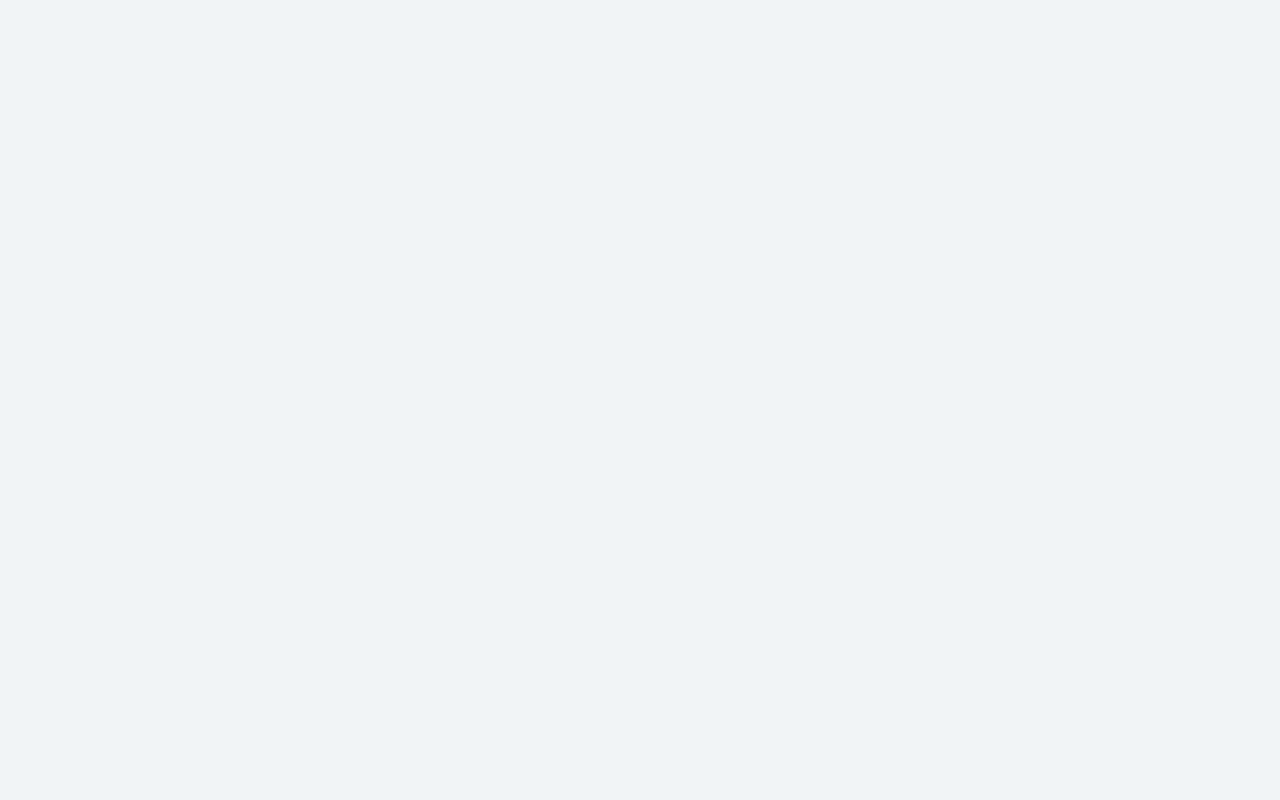
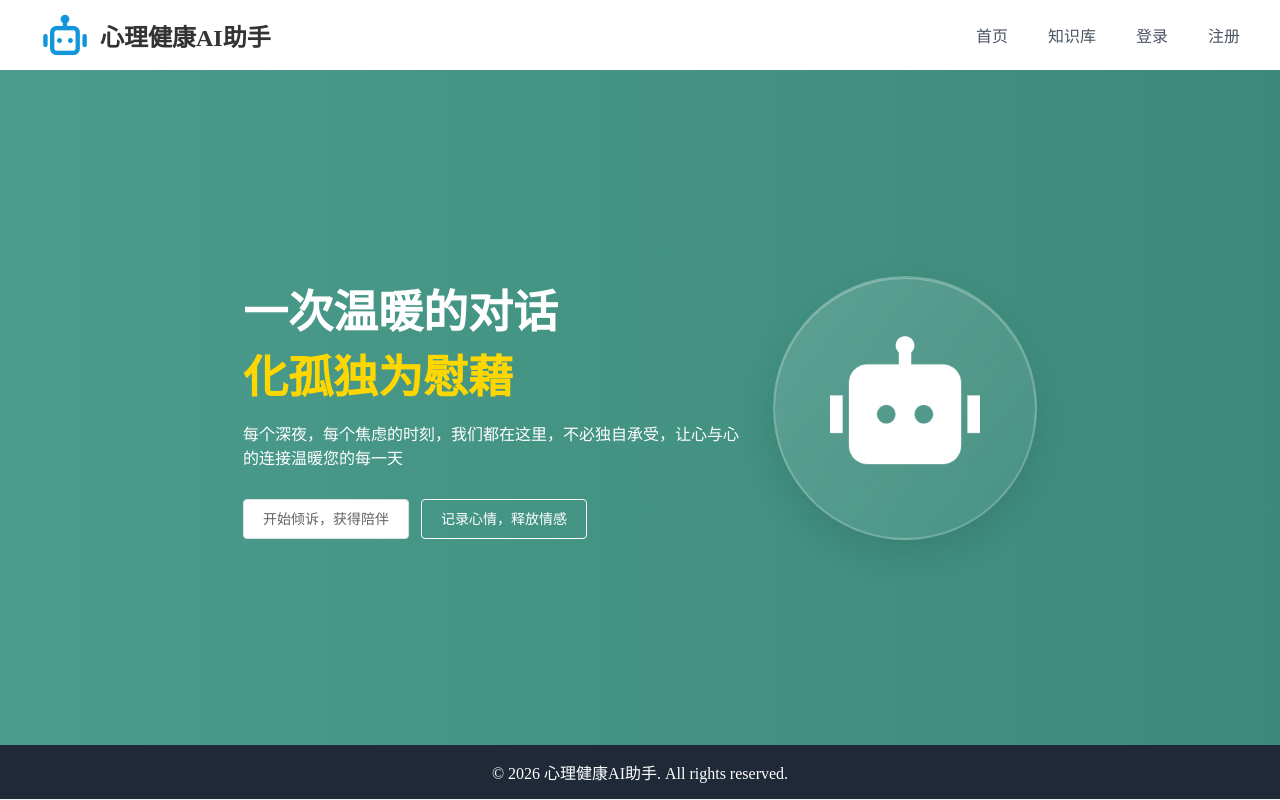
Before and after one commit to llkkyou/ai-vue, a Vue app: page / in a window 1280 px wide. Before the commit this address had no page. Built offline with nearby package versions, Linux system fonts and the light colour scheme.

Commit message:
官网首页静态页面完成

```diff
--- a/src/api/admin.js
+++ b/src/api/admin.js
@@ -65,3 +65,7 @@ export function deleteEmotional(id) {
 export function getAnalyticsOverview() {
   return service.get('/data-analytics/overview')
 }
+
+export function logout() {
+  return service.post('/user/logout')
+}
--- /dev/null
+++ b/src/components/FrontendLayout.vue
@@ -0,0 +1,105 @@
+<template>
+  <div class="frontend-layout">
+    <div class="navbar-container">
+      <div class="brand-section">
+        <el-image style="width: 50px; height: 50px;" :src="iconUrl" alt="品牌logo" class="brand-logo" />
+        <h1 class="brand-name">心理健康AI助手</h1>
+      </div>
+      <div class="nav-section">
+        <router-link to="/" class="nav-link">首页</router-link>
+        <router-link to="/consultation" class="nav-link" v-if="isLoggedIn">AI咨询</router-link>
+        <router-link to="/emotion-diary" class="nav-link" v-if="isLoggedIn">情绪日记</router-link>
+        <router-link to="/knowledges" class="nav-link">知识库</router-link>
+        <el-button v-if="isLoggedIn" @click="handleLogout" class="logout-btn">退出登录</el-button>
+        <template v-else>
+          <router-link to="/auth/login" class="nav-link">登录</router-link>
+          <router-link to="/auth/register" type="primary" class="nav-link">注册</router-link>
+        </template>
+      </div>
+    </div>
+    <div class="main-container">
+      <router-view></router-view>
+    </div>
+    <div class="footer-container">
+      <div class="footer-bottom">
+        <p>&copy; 2026 心理健康AI助手. All rights reserved.</p>
+      </div>
+    </div>
+  </div>
+</template>
+
+<script setup name="FrontendLayout">
+import { logout } from '@/api/admin'
+import { useRouter } from 'vue-router'
+import { ref, onMounted } from 'vue'
+import { ElMessageBox } from 'element-plus'
+
+const iconUrl = new URL('@/assets/images/机器人.png', import.meta.url).href
+
+const isLoggedIn = ref(false)
+
+onMounted(() => {
+  isLoggedIn.value = localStorage.getItem('token') !== null
+})
+
+</script>
+
+
+
+<style lang="scss" scoped>
+.frontend-layout {
+  background-color: #fff;
+
+  .navbar-container {
+    max-width: 1200px;
+    height: 100%;
+    margin: 0 auto;
+    padding: 10px;
+    display: flex;
+    align-items: center;
+    justify-content: space-between;
+
+    .brand-section {
+      display: flex;
+      align-items: center;
+
+      .brand-name {
+        margin-left: 10px;
+        font-size: 24px;
+        font-weight: 600;
+        color: #333;
+      }
+    }
+
+    .nav-section {
+      display: flex;
+      align-items: center;
+      gap: 40px;
+
+      .nav-link {
+        color: #4b5563;
+        font-size: 16px;
+        font-weight: 500;
+
+        &:hover {
+          color: #4A90E2;
+        }
+      }
+    }
+  }
+
+  .footer-container {
+    background: #1f2937;
+    color: white;
+    padding: 15px 0;
+    margin-top: auto;
+
+    .footer-bottom {
+      max-width: 1200px;
+      margin: 0 auto;
+      padding: 0 10px;
+      text-align: center;
+    }
+  }
+}
+</style>
--- a/src/components/Navbar.vue
+++ b/src/components/Navbar.vue
@@ -6,7 +6,7 @@
           <Expand />
         </el-icon>
       </el-button>
-      <p class="page-title">导航栏</p>
+      <p class="page-title">{{ route.meta.title }}</p>
     </div>
     <div class="flex-box">
       <el-dropdown @command="handleCommand">
@@ -29,11 +29,33 @@
 
 <script setup name="Navbar">
 import { useAdminStore } from '@/stores/admin'
+import { useRoute, useRouter } from 'vue-router'
+import { ElMessageBox } from 'element-plus'
+import { logout } from '@/api/admin'
+
+const router = useRouter()
+const route = useRoute()
+
 const handleCommand = (command) => {
   // console.log(command)
   if (command === 'logout') {
     // 退出登录逻辑
     console.log('退出登录')
+
+    ElMessageBox.confirm('确定退出登录吗？', '提示', {
+      confirmButtonText: '确定',
+      cancelButtonText: '取消',
+      type: 'warning'
+    }).then(() => {
+      // 调用退出登录接口
+      logout().then(() => {
+        // 清除缓存
+        localStorage.removeItem('token')
+        localStorage.removeItem('userInfo')
+        // 退出登录成功后，跳转到登录页
+        router.push('/auth/login')
+      })
+    })
   }
 }
 
--- a/src/router/index.js
+++ b/src/router/index.js
@@ -1,11 +1,13 @@
 import { createRouter, createWebHistory } from 'vue-router'
 import BackendLayout from '@/components/BackendLayout.vue'
 import AuthLayout from '@/components/AuthLayout.vue'
+import FrontendLayout from '@/components/FrontendLayout.vue'
 
 // 路由配置
 const backhandRoutes = [
   {
     path: '/back',
+    redirect: '/back/dashboard',
     component: BackendLayout,
     children: [
       {
@@ -25,8 +27,8 @@ const backhandRoutes = [
         }
       },
       {
-        path: 'consultation',
-        component: () => import('@/views/consultation.vue'),
+        path: 'consultations',
+        component: () => import('@/views/consultations.vue'),
         meta: {
           title: '咨询记录',
           icon: 'Message'
@@ -63,9 +65,59 @@ const backhandRoutes = [
   }
 ]
 
+const frontendRoutes = [
+  {
+    path: '/',
+    component: FrontendLayout,
+    children: [
+      {
+        path: '/',
+        component: () => import('@/views/home.vue'),
+      }, {
+        path: 'consultation',
+        component: () => import('@/views/frontendConsultation.vue'),
+      }, {
+        path: 'emotion-diary',
+        component: () => import('@/views/frontendEmotionDiary.vue'),
+      }, {
+        path: 'knowledges',
+        component: () => import('@/views/frontendKnowledge.vue'),
+      },
+
+    ]
+  }
+]
+
 const router = createRouter({
   history: createWebHistory(),
-  routes: backhandRoutes
+  routes: [...backhandRoutes, ...frontendRoutes]
 })
 
+/* // 路由前置守卫
+router.beforeEach((to, from, next) => {
+  // 检查是否有token
+  const token = localStorage.getItem('token')
+  if (token) {
+    const userInfo = JSON.parse(localStorage.getItem('userInfo'))
+    // 如果是后台用户
+    if (userInfo.userType === 2) {
+      if (to.path === '/back') {
+        next()
+      } else {
+        next('/auth/dashboard')
+      }
+    } else if (userInfo.userType === 1) {
+
+    }
+  } else {
+    if (to.path === '/back') {
+      // 如果是访问后台页面，跳转到登录页
+      next('/auth/login')
+    } else {
+      // 如果是访问其他页面，跳转到登录页
+      next('/auth/login')
+    }
+  }
+}) */
+
 export default router
--- /dev/null
+++ b/src/views/frontendConsultation.vue
@@ -0,0 +1,5 @@
+<template>
+  <div>
+    咨询记录
+  </div>
+</template>
--- /dev/null
+++ b/src/views/frontendEmotionDiary.vue
@@ -0,0 +1,5 @@
+<template>
+  <div>
+    情感日记
+  </div>
+</template>
--- /dev/null
+++ b/src/views/frontendKnowledge.vue
@@ -0,0 +1,5 @@
+<template>
+  <div>
+    知识文章
+  </div>
+</template>
--- /dev/null
+++ b/src/views/home.vue
@@ -0,0 +1,75 @@
+<template>
+  <div class="home-container">
+    <div class="content">
+      <div class="text">
+        <h2 class="title">
+          一次温暖的对话<br />
+          <span class="highlight-text">化孤独为慰藉</span>
+        </h2>
+        <p class="description">每个深夜，每个焦虑的时刻，我们都在这里，不必独自承受，让心与心的连接温暖您的每一天</p>
+        <div class="hero-actions">
+          <el-button size="large">开始倾诉，获得陪伴</el-button>
+          <el-button color="transparent" style="border-color: #fff" size="large">记录心情，释放情感</el-button>
+        </div>
+      </div>
+      <div class="robot">
+        <el-image style="width: 150px; height: 150px" :src="iconUrl" alt="机器人" class="robot-image" />
+      </div>
+    </div>
+  </div>
+</template>
+
+<script setup>
+
+const iconUrl = new URL('@/assets/images/robot-fill.png', import.meta.url).href
+</script>
+
+<style lang="scss" scoped>
+.home-container {
+  background: linear-gradient(90deg, rgb(74, 156, 140) 0%, rgb(61, 138, 122) 100%) rgba(74, 156, 140, 0.95);
+  color: white;
+  padding: 5rem 0;
+  height: calc(100vh - 285px);
+  display: flex;
+  align-items: center;
+  justify-content: center;
+
+  .content {
+    display: flex;
+    justify-content: center;
+    align-items: center;
+    gap: 30px;
+
+    .text {
+      width: 500px;
+
+      .title {
+        font-size: 45px;
+        font-weight: bold;
+        // line-height: 1.2;
+        margin-bottom: 15px;
+
+        .highlight-text {
+          color: #ffd700;
+        }
+      }
+
+      .hero-actions {
+        margin-top: 30px;
+      }
+    }
+
+    .robot {
+      display: flex;
+      justify-content: center;
+      align-items: center;
+      width: 260px;
+      height: 260px;
+      border-radius: 50%;
+      border: 2px solid rgba(255, 255, 255, 0.2);
+      background: linear-gradient(135deg, rgba(255, 255, 255, 0.15) 0%, rgba(255, 255, 255, 0.05) 100%);
+      box-shadow: 0 15px 35px rgba(0, 0, 0, 0.1), inset 0 1px 0 rgba(255, 255, 255, 0.3);
+    }
+  }
+}
+</style>
```
Also changed, not shown: src/views/consultations.vue (renamed from src/views/consultation.vue).
